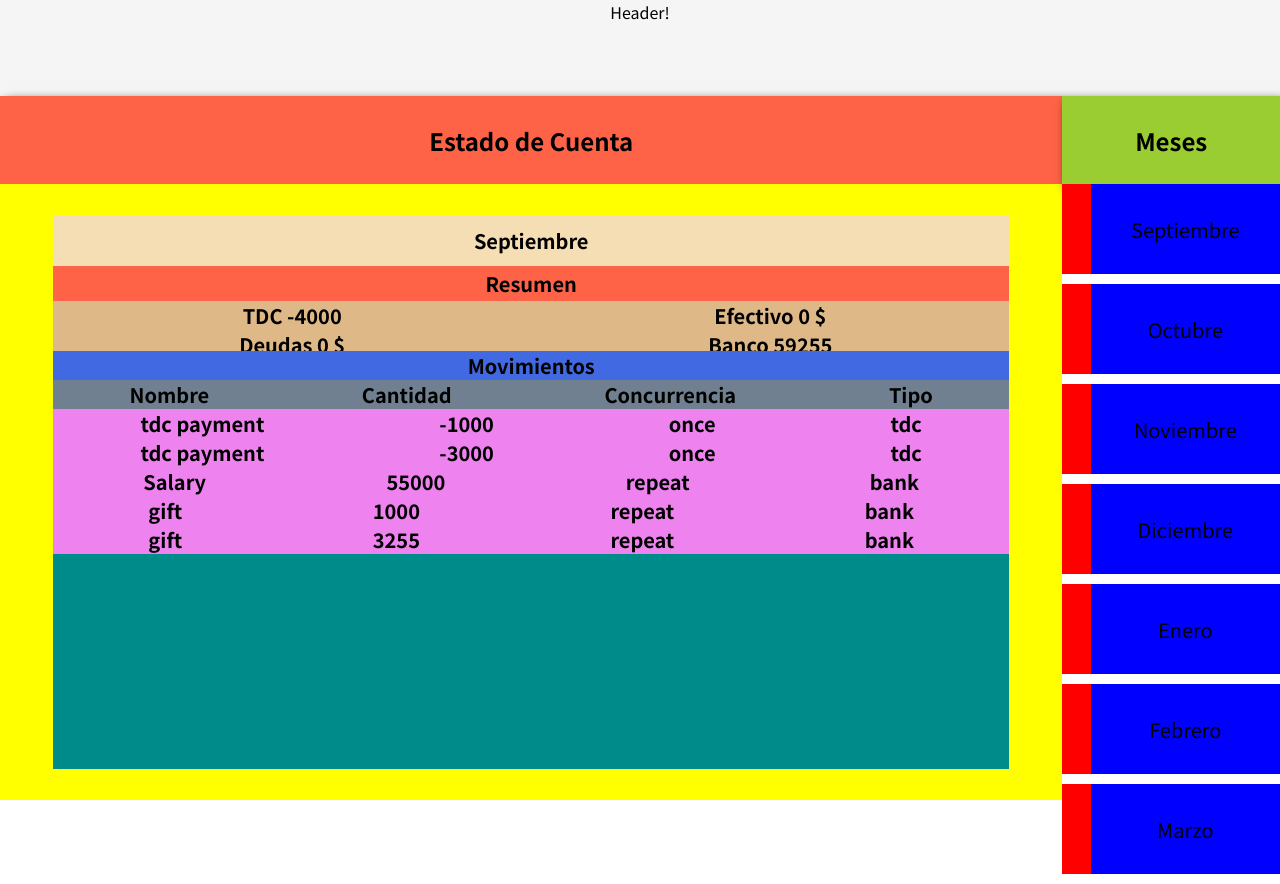
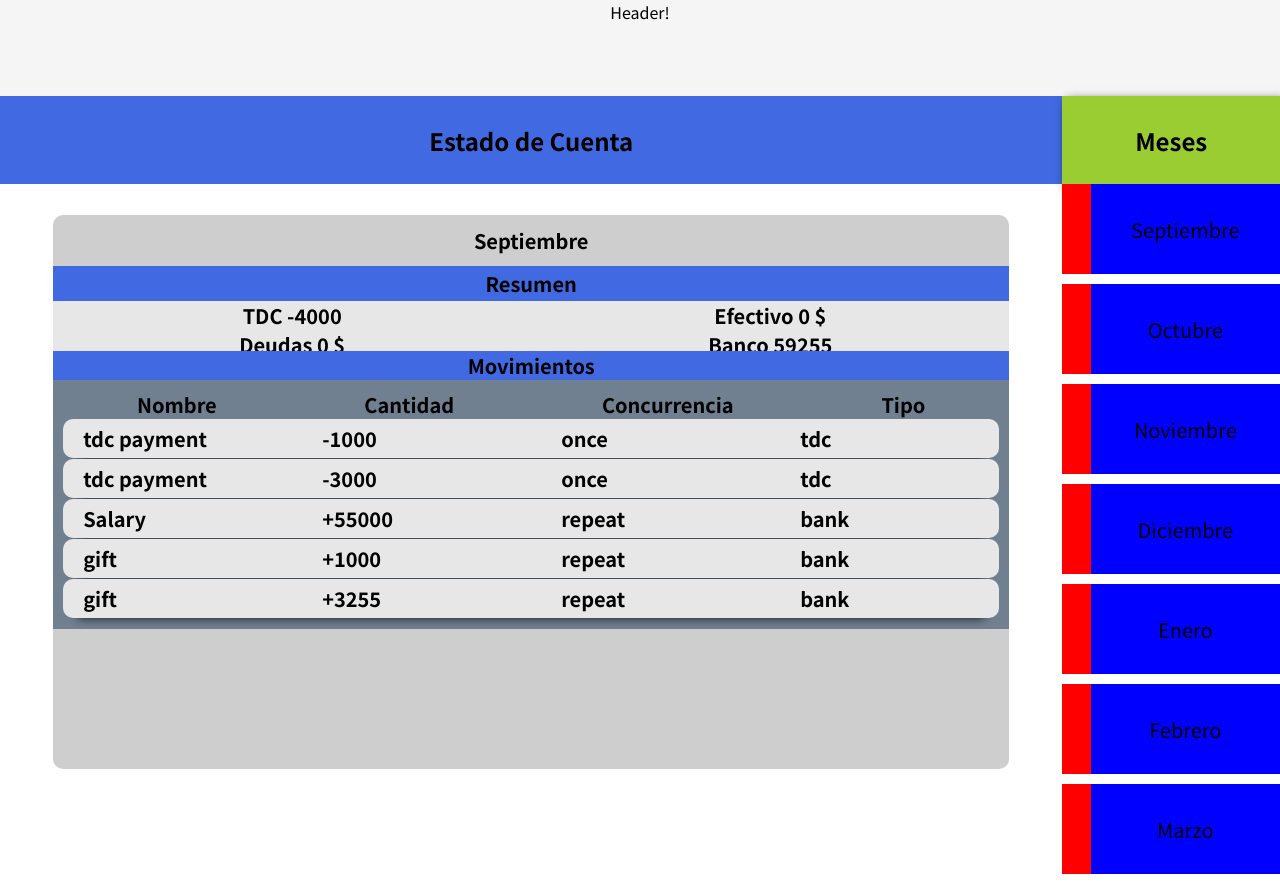
Before and after one commit to Mizar-Contasti/react_IncomeOutcomeApp, a React (Create React App) app: page / in a window 1280 px wide. Built offline with nearby package versions, Linux system fonts and the light colour scheme.

Commit message:
luxury changes

```diff
--- a/src/components/UI/content/Content.css
+++ b/src/components/UI/content/Content.css
@@ -1,11 +1,11 @@
 .content {
   width: 83%;
   height: 88vh;
-  background-color: aqua;
+  /* background-color: aqua; */
 }
 
 .content__title {
-  background-color: tomato;
+  background-color: royalblue;
   display: flex;
   height: 11vh;
   justify-content: center;
@@ -13,11 +13,11 @@
 
   font-size: 24px;
   font-weight: 800;
-  box-shadow: 5px 5px 10px;
+  /* box-shadow: 5px 5px 10px; */
 }
 
 .content__summary {
-  background-color: yellow;
+  /* background-color: yellow; */
   width: 100%;
 
   display: flex;
--- a/src/components/movements/Movement.js
+++ b/src/components/movements/Movement.js
@@ -1,10 +1,18 @@
 import "./Movements.css";
 
 const Movement = (props) => {
+  let amount;
+
+  if (props.amount > 0) {
+    amount = `+${props.amount}`;
+  } else {
+    amount = props.amount;
+  }
+
   return (
     <div className="movement" key={Math.random()}>
-      <div className="movement__item">{props.name}</div>
-      <div className="movement__item">{props.amount}</div>
+      <div className="movement__item item-1">{props.name}</div>
+      <div className="movement__item">{amount}</div>
       <div className="movement__item">{props.ocurrence}</div>
       <div className="movement__item">{props.type}</div>
     </div>
--- a/src/components/movements/Movements.css
+++ b/src/components/movements/Movements.css
@@ -3,6 +3,11 @@
   width: 100%;
   background-color: slategrey;
   font-size: 20px;
+  display: flex;
+  flex-direction: column;
+  /* justify-content: center; */
+  /* align-items: center; */
+  padding: 10px;
 }
 
 .movements__legend {
@@ -12,8 +17,21 @@
 }
 
 .movement {
+  background-color: rgb(231, 231, 231);
+  display: grid;
+  gap: 5px;
+  grid-template-columns: repeat(4, 25%);
+  justify-content: start;
+  justify-items: start;
+  box-shadow: 0px 15px 10px -15px #111;
+  margin-bottom: 1px;
+  border-radius: 10px;
+}
+
+.movement__item {
   display: flex;
-  flex-direction: row;
-  background-color: violet;
-  justify-content: space-around;
+  /* background-color: aqua; */
+  align-items: center;
+  justify-content: center;
+  padding: 5px 0px 5px 20px;
 }
--- a/src/components/summary/Summary.css
+++ b/src/components/summary/Summary.css
@@ -1,15 +1,16 @@
 .summary {
-  background-color: darkcyan;
+  background-color: rgb(206, 206, 206);
   width: 90%;
   height: 90%;
   display: flex;
   flex-direction: column;
   align-items: center;
+  border-radius: 10px;
 }
 
 .summary__title {
   width: 100%;
-  background-color: wheat;
+  /* background-color: wheat; */
   display: flex;
   align-items: center;
   justify-content: center;
@@ -41,7 +42,7 @@
   align-items: center;
   width: 100%;
   height: 100%;
-  background-color: burlywood;
+  background-color: rgb(231, 231, 231);
   font-size: 20px;
   font-weight: 600;
 }
@@ -55,7 +56,7 @@
   font-weight: 600;
   width: 100%;
   height: 7%;
-  background-color: tomato;
+  background-color: royalblue;
 }
 
 .summary__content-income {
@@ -67,7 +68,7 @@
 }
 
 .summary__content-outcome {
-  background-color: orangered;
+  background-color: royalblue;
   width: 50%;
   display: flex;
   justify-content: center;
```
Also changed, not shown: 1 other file (tests, documents, lock files or other folders).
